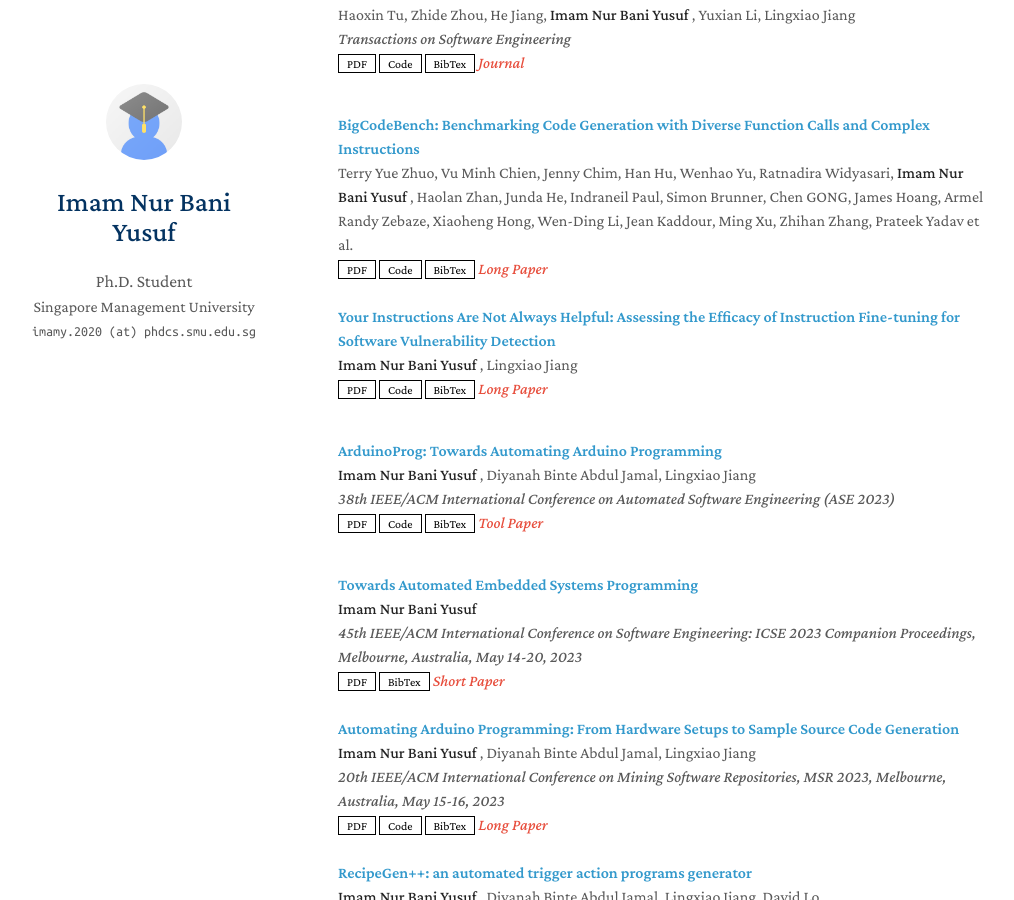
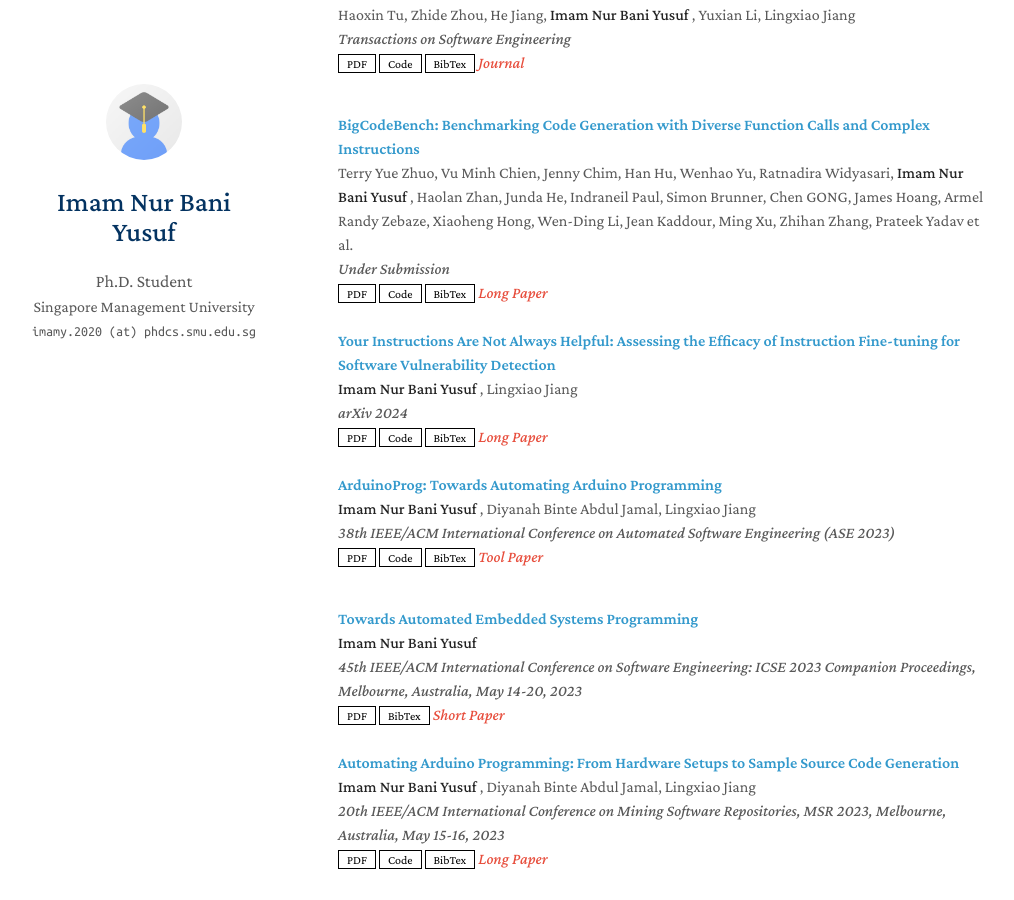
Before and after one commit to imamnurby/imamnurby.github.io, a Jekyll site: the page built from index.md, in a window 1280 px wide and 900 px high, scrolled down 829 px. Shown: the whole window, without its empty margins (132-1146 px from the left). Built offline with Jekyll 4.4.1, drawn with Linux system fonts in a browser that asks for light colours; nearby versions of some CDN libraries; a style sheet for code colours, icons or effects is not loaded; our own code applies the rules of GitHub Pages for plain Markdown files.

Commit message:
add conference detail

```diff
--- a/_data/publications.yml
+++ b/_data/publications.yml
@@ -12,7 +12,7 @@ main:
   - title: "BigCodeBench: Benchmarking Code Generation with Diverse Function Calls and Complex Instructions"
     authors: "Terry Yue Zhuo, Vu Minh Chien, Jenny Chim, Han Hu, Wenhao Yu, Ratnadira Widyasari, <strong> Imam Nur Bani Yusuf </strong>, Haolan Zhan, Junda He, Indraneil Paul, Simon Brunner, Chen GONG, James Hoang, Armel Randy Zebaze, Xiaoheng Hong, Wen-Ding Li, Jean Kaddour, Ming Xu, Zhihan Zhang, Prateek Yadav et al."
     conference_short: "Under Submission"
-    conference: ""
+    conference: "Under Submission"
     pdf: "https://arxiv.org/pdf/2406.15877"  # Replace with the actual link to the PDF if available
     bibtex: "https://dblp.org/rec/journals/corr/abs-2406-15877.bib"
     code: "https://github.com/bigcode-project/bigcodebench"  # Add a link to the code repository if available
@@ -22,7 +22,7 @@ main:
   - title: "Your Instructions Are Not Always Helpful: Assessing the Efficacy of Instruction Fine-tuning for Software Vulnerability Detection"
     authors: "<strong> Imam Nur Bani Yusuf </strong>, Lingxiao Jiang"
     conference_short: "arXiv 2024"
-    conference: ""
+    conference: "arXiv 2024"
     pdf: "https://arxiv.org/pdf/2401.07466"
     bibtex: "https://dblp.org/rec/journals/corr/abs-2401-07466.bib"
     code: ""  # Add the relevant link if code is available
```
